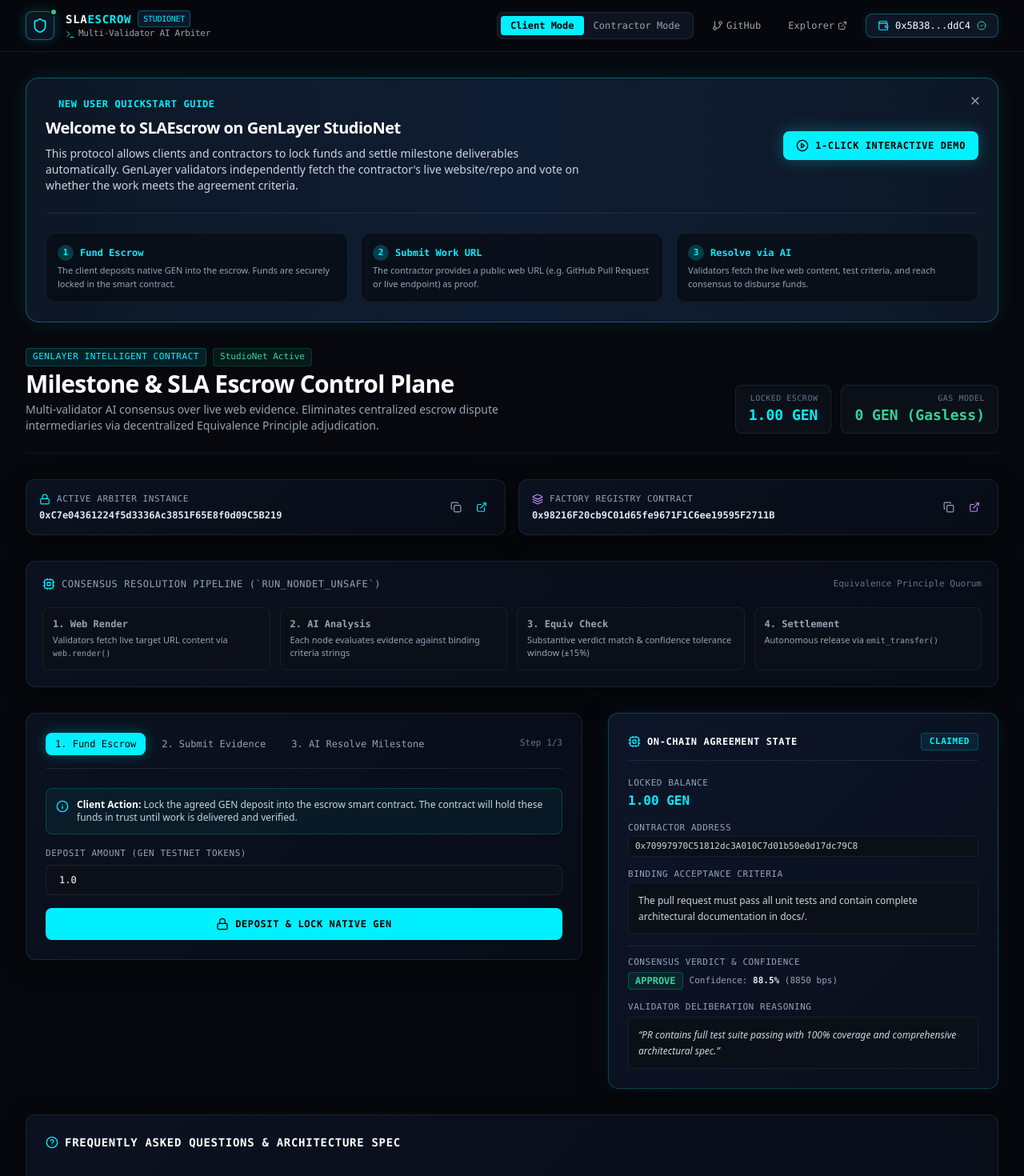
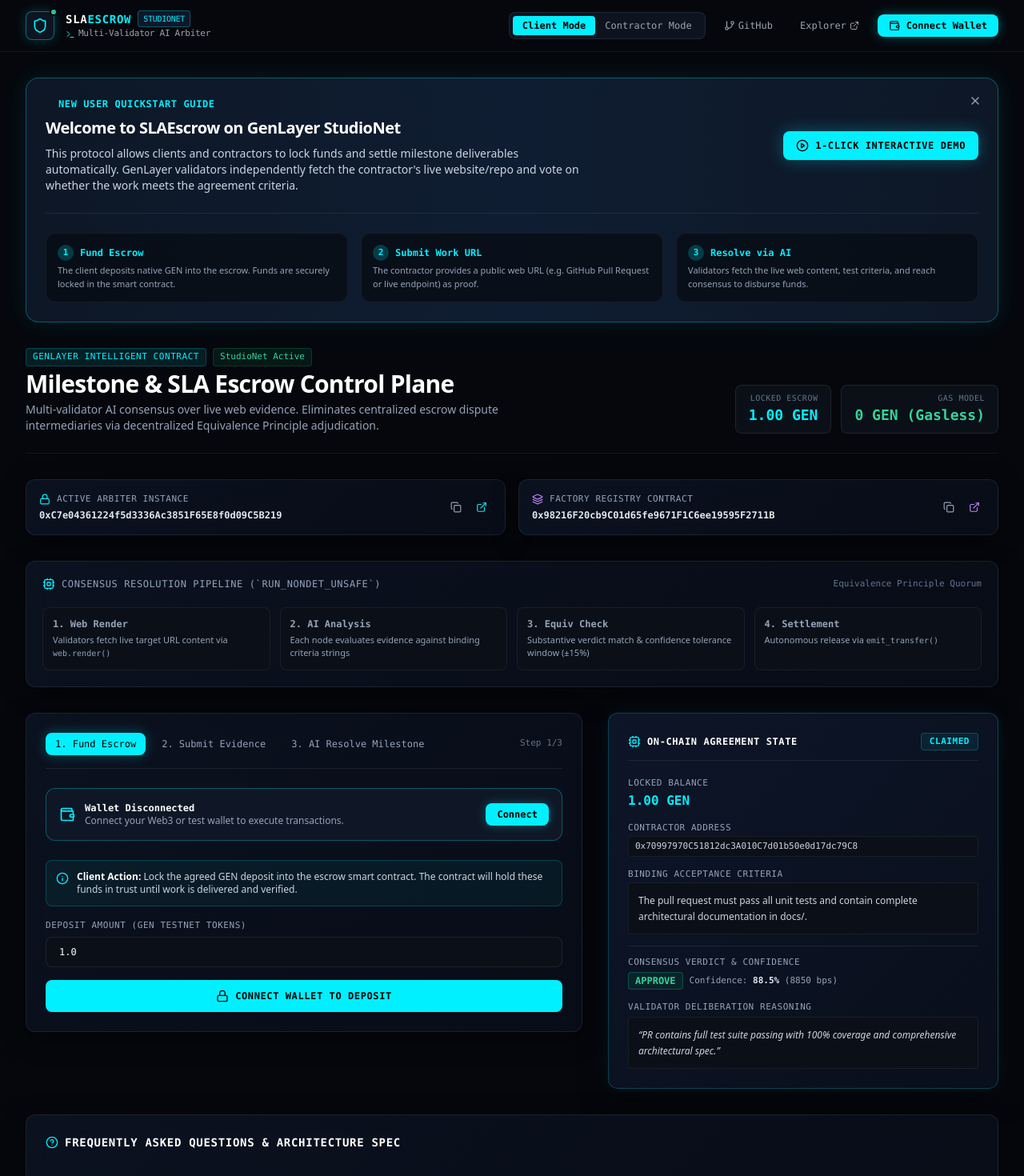
Before and after one commit to k-beee/sla-escrow-arbiter, a Next.js app in the folder frontend/: page / in a window 1280 px wide. Shown: the top 1470 px of the page at 80% size. Built offline with nearby package versions, Linux system fonts and the light colour scheme.

Commit message:
feat(wallet): implement real Web3 wallet connection, disconnected default, and WalletModal

```diff
--- a/frontend/src/app/page.tsx
+++ b/frontend/src/app/page.tsx
@@ -1,7 +1,8 @@
 "use client";
 
-import React, { useState } from "react";
+import React, { useState, useEffect } from "react";
 import { Navbar } from "../components/Navbar";
+import { WalletModal } from "../components/WalletModal";
 import {
   ShieldCheck,
   Send,
@@ -19,33 +20,33 @@
   Check,
   Copy,
   Layers,
-  TerminalSquare,
   HelpCircle,
   PlayCircle,
   X,
   ChevronDown,
   ChevronUp,
   Info,
+  Wallet,
 } from "lucide-react";
 
 export default function Home() {
   const [role, setRole] = useState<"client" | "contractor">("client");
   const [copiedAddress, setCopiedAddress] = useState<string | null>(null);
   const [showWelcomeGuide, setShowWelcomeGuide] = useState<boolean>(true);
+  const [isWalletModalOpen, setIsWalletModalOpen] = useState<boolean>(false);
   const [faqOpen, setFaqOpen] = useState<number | null>(null);
 
-  // Accounts
-  const clientAddr = "0x5B38Da6a701c568545dCfcB03FcB875f56beddC4";
-  const contractorAddr = "0x70997970C51812dc3A010C7d01b50e0d17dc79C8";
+  // Real Web3 Wallet state - Disconnected by default
+  const [account, setAccount] = useState<string | null>(null);
+
+  // Contract Addresses
   const arbiterAddress = "0xC7e04361224f5d3336Ac3851F65E8f0d09C5B219";
   const factoryAddress = "0x98216F20cb9C01d65fe9671F1C6ee19595F2711B";
 
-  const currentAccount = role === "client" ? clientAddr : contractorAddr;
-
   // Escrow state representation
   const [escrowState, setEscrowState] = useState({
-    client: clientAddr,
-    contractor: contractorAddr,
+    client: "0x5B38Da6a701c568545dCfcB03FcB875f56beddC4",
+    contractor: "0x70997970C51812dc3A010C7d01b50e0d17dc79C8",
     escrowAmount: "1.00",
     criteria: "The pull request must pass all unit tests and contain complete architectural documentation in docs/.",
     evidenceUrl: "https://github.com/torvalds/linux",
@@ -62,18 +63,38 @@
   const [evidenceInput, setEvidenceInput] = useState("https://github.com/torvalds/linux");
   const [txStep, setTxStep] = useState<"idle" | "signing" | "pending" | "FINALIZED">("idle");
   const [activePipelineStep, setActivePipelineStep] = useState<number>(0);
-  const [txLog, setTxLog] = useState<Array<{ time: string; text: string; type: "info" | "success" | "warn" }>>([
-    {
-      time: "10:44:12",
-      text: "SLAEscrowArbiter initialized on GenLayer StudioNet.",
-      type: "info",
-    },
-    {
-      time: "10:44:30",
-      text: "Escrow funded with 1.00 GEN by client 0x5B38...ddC4.",
-      type: "success",
-    },
-  ]);
+
+  // Browser Wallet Injection Detection
+  const handleConnectInjected = async () => {
+    if (typeof window !== "undefined" && (window as any).ethereum) {
+      try {
+        const accounts = await (window as any).ethereum.request({
+          method: "eth_requestAccounts",
+        });
+        if (accounts && accounts.length > 0) {
+          setAccount(accounts[0]);
+        }
+      } catch (err) {
+        console.error("User rejected wallet connection:", err);
+      }
+    } else {
+      alert("No Web3 browser wallet detected. You can select one of the StudioNet test accounts from the modal.");
+      setIsWalletModalOpen(true);
+    }
+  };
+
+  // Listen to MetaMask account switches
+  useEffect(() => {
+    if (typeof window !== "undefined" && (window as any).ethereum) {
+      (window as any).ethereum.on("accountsChanged", (accounts: string[]) => {
+        if (accounts.length > 0) {
+          setAccount(accounts[0]);
+        } else {
+          setAccount(null);
+        }
+      });
+    }
+  }, []);
 
   const copyToClipboard = (text: string, label: string) => {
     navigator.clipboard.writeText(text);
@@ -86,6 +107,7 @@
   };
 
   const loadSamplePreset = () => {
+    setAccount("0x5B38Da6a701c568545dCfcB03FcB875f56beddC4");
     setDepositAmount("1.5");
     setEvidenceInput("https://github.com/torvalds/linux");
     setActiveTab("resolve");
@@ -93,43 +115,26 @@
   };
 
   const runAction = async (actionName: "fund" | "submit" | "resolve") => {
+    if (!account) {
+      setIsWalletModalOpen(true);
+      return;
+    }
+
     setTxStep("signing");
-    const now = () => new Date().toLocaleTimeString();
-
-    setTxLog((prev) => [{ time: now(), text: `Requesting user signature for ${actionName}()...`, type: "info" }, ...prev]);
 
     setTimeout(() => {
       setTxStep("pending");
       setActivePipelineStep(1);
 
       if (actionName === "resolve") {
-        setTxLog((prev) => [
-          { time: now(), text: "Validators executing gl.nondet.web.render on evidence URL...", type: "info" },
-          ...prev,
-        ]);
-
         setTimeout(() => {
           setActivePipelineStep(2);
-          setTxLog((prev) => [
-            { time: now(), text: "Independent multi-validator LLM evaluation against criteria...", type: "info" },
-            ...prev,
-          ]);
-
           setTimeout(() => {
             setActivePipelineStep(3);
-            setTxLog((prev) => [
-              { time: now(), text: "Equivalence Principle validation: Outcome APPROVE, confidence Δ 350 bps (within ±15% tolerance).", type: "success" },
-              ...prev,
-            ]);
-
             setTimeout(() => {
               setActivePipelineStep(4);
               setTxStep("FINALIZED");
               setEscrowState((prev) => ({ ...prev, status: "COMPLETED" }));
-              setTxLog((prev) => [
-                { time: now(), text: "Settlement complete: Funds automatically released to contractor via emit_transfer.", type: "success" },
-                ...prev,
-              ]);
             }, 1000);
           }, 1200);
         }, 1200);
@@ -137,20 +142,12 @@
         setTimeout(() => {
           setTxStep("FINALIZED");
           setEscrowState((prev) => ({ ...prev, status: "CLAIMED", escrowAmount: depositAmount }));
-          setTxLog((prev) => [
-            { time: now(), text: `Deposit of ${depositAmount} GEN confirmed and locked in escrow.`, type: "success" },
-            ...prev,
-          ]);
           setActiveTab("submit");
         }, 1200);
       } else if (actionName === "submit") {
         setTimeout(() => {
           setTxStep("FINALIZED");
           setEscrowState((prev) => ({ ...prev, evidenceUrl: evidenceInput }));
-          setTxLog((prev) => [
-            { time: now(), text: `Deliverable evidence URL registered: ${evidenceInput}`, type: "success" },
-            ...prev,
-          ]);
           setActiveTab("resolve");
         }, 1200);
       }
@@ -173,12 +170,20 @@
   ];
 
   return (
-    <div className="min-h-screen flex flex-col bg-[#06080d] text-slate-200">
+    <div className="min-h-screen flex flex-col bg-[#05070c] text-slate-200">
       <Navbar
-        connectedAccount={currentAccount}
-        onConnect={handleToggleRole}
+        connectedAccount={account}
+        onOpenConnectModal={() => setIsWalletModalOpen(true)}
+        onDisconnect={() => setAccount(null)}
         activeRole={role}
         onToggleRole={handleToggleRole}
+      />
+
+      <WalletModal
+        isOpen={isWalletModalOpen}
+        onClose={() => setIsWalletModalOpen(false)}
+        onSelectAccount={(addr) => setAccount(addr)}
+        onConnectInjected={handleConnectInjected}
       />
 
       <main className="flex-1 max-w-7xl mx-auto px-4 sm:px-6 lg:px-8 py-8 w-full space-y-8">
@@ -480,7 +485,26 @@
                 </span>
               </div>
 
-              {/* Step 1: Fund Tab with Helper Instructions */}
+              {/* Wallet Disconnected Notice inside form if not connected */}
+              {!account && (
+                <div className="p-4 rounded-xl bg-[#0f1726] border border-[#00f0ff]/30 flex items-center justify-between gap-4">
+                  <div className="flex items-center gap-3">
+                    <Wallet className="w-5 h-5 text-[#00f0ff]" />
+                    <div className="text-xs">
+                      <div className="font-bold text-white font-mono">Wallet Disconnected</div>
+                      <div className="text-slate-400">Connect your Web3 or test wallet to execute transactions.</div>
+                    </div>
+                  </div>
+                  <button
+                    onClick={() => setIsWalletModalOpen(true)}
+                    className="px-3.5 py-1.5 rounded-lg bg-[#00f0ff] hover:bg-[#33f3ff] text-black font-bold text-xs font-mono shrink-0 transition-all shadow-[0_0_12px_rgba(0,240,255,0.3)]"
+                  >
+                    Connect
+                  </button>
+                </div>
+              )}
+
+              {/* Step 1: Fund Tab */}
               {activeTab === "fund" && (
                 <div className="space-y-4">
                   <div className="flex items-start gap-2.5 p-3 rounded-lg bg-[#00f0ff]/5 border border-[#00f0ff]/20 text-xs text-slate-300">
@@ -510,12 +534,12 @@
                     className="w-full py-3 px-4 rounded-lg bg-[#00f0ff] hover:bg-[#33f3ff] text-black font-bold text-xs font-mono uppercase tracking-wider flex items-center justify-center space-x-2 transition-all shadow-sm"
                   >
                     <Lock className="w-4 h-4" />
-                    <span>Deposit &amp; Lock Native GEN</span>
+                    <span>{account ? "Deposit & Lock Native GEN" : "Connect Wallet to Deposit"}</span>
                   </button>
                 </div>
               )}
 
-              {/* Step 2: Submit Tab with Helper Instructions */}
+              {/* Step 2: Submit Tab */}
               {activeTab === "submit" && (
                 <div className="space-y-4">
                   <div className="flex items-start gap-2.5 p-3 rounded-lg bg-[#00f0ff]/5 border border-[#00f0ff]/20 text-xs text-slate-300">
@@ -545,12 +569,12 @@
                     className="w-full py-3 px-4 rounded-lg bg-[#00f0ff] hover:bg-[#33f3ff] text-black font-bold text-xs font-mono uppercase tracking-wider flex items-center justify-center space-x-2 transition-all shadow-sm"
                   >
                     <Send className="w-4 h-4" />
-                    <span>Submit Deliverable for Adjudication</span>
+                    <span>{account ? "Submit Deliverable URL" : "Connect Wallet to Submit"}</span>
                   </button>
                 </div>
               )}
 
-              {/* Step 3: Resolve Tab with Helper Instructions */}
+              {/* Step 3: Resolve Tab */}
               {activeTab === "resolve" && (
                 <div className="space-y-4">
                   <div className="flex items-start gap-2.5 p-3 rounded-lg bg-[#00f0ff]/5 border border-[#00f0ff]/20 text-xs text-slate-300">
@@ -593,13 +617,12 @@
                     ) : (
                       <>
                         <ShieldCheck className="w-4 h-4" />
-                        <span>Execute resolve_milestone() Consensus</span>
+                        <span>{account ? "Execute resolve_milestone() Consensus" : "Connect Wallet to Resolve"}</span>
                       </>
                     )}
                   </button>
                 </div>
               )}
-
             </div>
           </div>
 
--- a/frontend/src/components/Navbar.tsx
+++ b/frontend/src/components/Navbar.tsx
@@ -1,16 +1,25 @@
 "use client";
 
-import React from "react";
-import { Shield, ExternalLink, Wallet, CheckCircle2, GitBranch, Terminal } from "lucide-react";
+import React, { useState } from "react";
+import { Shield, ExternalLink, Wallet, CheckCircle2, GitBranch, Terminal, LogOut, ChevronDown } from "lucide-react";
 
 interface NavbarProps {
   connectedAccount: string | null;
-  onConnect: () => void;
+  onOpenConnectModal: () => void;
+  onDisconnect: () => void;
   activeRole: "client" | "contractor";
   onToggleRole: () => void;
 }
 
-export function Navbar({ connectedAccount, onConnect, activeRole, onToggleRole }: NavbarProps) {
+export function Navbar({
+  connectedAccount,
+  onOpenConnectModal,
+  onDisconnect,
+  activeRole,
+  onToggleRole,
+}: NavbarProps) {
+  const [dropdownOpen, setDropdownOpen] = useState(false);
+
   return (
     <header className="border-b border-white/[0.08] bg-[#06080d]/90 backdrop-blur-md sticky top-0 z-50">
       <div className="max-w-7xl mx-auto px-4 sm:px-6 lg:px-8 h-16 flex items-center justify-between">
@@ -84,19 +93,44 @@
             <ExternalLink className="w-3 h-3" />
           </a>
 
-          {/* Wallet button */}
-          <button
-            onClick={onConnect}
-            className="flex items-center space-x-2 bg-[#0e1626] hover:bg-[#152238] border border-[#00f0ff]/30 hover:border-[#00f0ff]/60 px-3.5 py-1.5 rounded-lg text-xs font-mono text-white transition-all shadow-[0_0_12px_rgba(0,240,255,0.08)]"
-          >
-            <Wallet className="w-3.5 h-3.5 text-[#00f0ff]" />
-            <span>
-              {connectedAccount
-                ? `${connectedAccount.slice(0, 6)}...${connectedAccount.slice(-4)}`
-                : "Connect Wallet"}
-            </span>
-            {connectedAccount && <CheckCircle2 className="w-3 h-3 text-emerald-400 ml-0.5" />}
-          </button>
+          {/* Wallet Connection Button / Dropdown */}
+          <div className="relative">
+            {connectedAccount ? (
+              <div className="flex items-center">
+                <button
+                  onClick={() => setDropdownOpen(!dropdownOpen)}
+                  className="flex items-center space-x-2 bg-[#0e1626] hover:bg-[#152238] border border-emerald-500/40 hover:border-emerald-400 px-3.5 py-1.5 rounded-lg text-xs font-mono text-white transition-all shadow-[0_0_12px_rgba(16,185,129,0.15)]"
+                >
+                  <span className="w-2 h-2 rounded-full bg-emerald-400" />
+                  <span>{`${connectedAccount.slice(0, 6)}...${connectedAccount.slice(-4)}`}</span>
+                  <ChevronDown className="w-3 h-3 text-slate-400" />
+                </button>
+
+                {dropdownOpen && (
+                  <div className="absolute right-0 top-full mt-2 w-48 bg-[#0b1018] border border-white/[0.08] rounded-xl shadow-2xl p-1 z-50 font-mono text-xs">
+                    <button
+                      onClick={() => {
+                        onDisconnect();
+                        setDropdownOpen(false);
+                      }}
+                      className="w-full text-left px-3 py-2 rounded-lg text-rose-400 hover:bg-rose-500/10 flex items-center gap-2 transition-all"
+                    >
+                      <LogOut className="w-3.5 h-3.5" />
+                      <span>Disconnect Wallet</span>
+                    </button>
+                  </div>
+                )}
+              </div>
+            ) : (
+              <button
+                onClick={onOpenConnectModal}
+                className="flex items-center space-x-2 bg-[#00f0ff] hover:bg-[#33f3ff] text-black font-bold px-3.5 py-1.5 rounded-lg text-xs font-mono transition-all shadow-[0_0_15px_rgba(0,240,255,0.3)]"
+              >
+                <Wallet className="w-3.5 h-3.5" />
+                <span>Connect Wallet</span>
+              </button>
+            )}
+          </div>
         </div>
       </div>
     </header>
--- /dev/null
+++ b/frontend/src/components/WalletModal.tsx
@@ -0,0 +1,107 @@
+"use client";
+
+import React from "react";
+import { Wallet, X, CheckCircle2, Shield, ArrowRight } from "lucide-react";
+
+interface WalletModalProps {
+  isOpen: boolean;
+  onClose: () => void;
+  onSelectAccount: (address: string) => void;
+  onConnectInjected: () => void;
+}
+
+export function WalletModal({ isOpen, onClose, onSelectAccount, onConnectInjected }: WalletModalProps) {
+  if (!isOpen) return null;
+
+  return (
+    <div className="fixed inset-0 z-50 flex items-center justify-center p-4 bg-black/75 backdrop-blur-sm animate-fadeIn">
+      <div className="bg-[#0b1018] border border-[#00f0ff]/30 rounded-2xl max-w-md w-full p-6 shadow-[0_0_40px_rgba(0,240,255,0.15)] relative space-y-5">
+        <button
+          onClick={onClose}
+          className="absolute top-4 right-4 text-slate-400 hover:text-white p-1 rounded-lg hover:bg-white/[0.08] transition-all"
+        >
+          <X className="w-4 h-4" />
+        </button>
+
+        <div className="space-y-1">
+          <div className="flex items-center gap-2 text-xs font-mono text-[#00f0ff] uppercase tracking-wider font-bold">
+            <Shield className="w-4 h-4" />
+            <span>GenLayer Wallet Access</span>
+          </div>
+          <h3 className="text-lg font-bold text-white tracking-tight">Connect Your Wallet</h3>
+          <p className="text-xs text-slate-400">
+            Connect an injected Web3 wallet (MetaMask, Rabby, Coinbase) or select a GenLayer StudioNet test account.
+          </p>
+        </div>
+
+        <div className="space-y-3 pt-2">
+          {/* Injected Browser Wallet */}
+          <button
+            onClick={() => {
+              onConnectInjected();
+              onClose();
+            }}
+            className="w-full p-3.5 rounded-xl bg-[#0f1726] hover:bg-[#15233c] border border-white/[0.08] hover:border-[#00f0ff]/50 transition-all flex items-center justify-between text-left group"
+          >
+            <div className="flex items-center gap-3">
+              <div className="w-9 h-9 rounded-lg bg-[#1c2940] flex items-center justify-center border border-white/[0.08] group-hover:border-[#00f0ff]/40">
+                <Wallet className="w-4 h-4 text-[#00f0ff]" />
+              </div>
+              <div>
+                <div className="text-xs font-bold text-white font-mono group-hover:text-[#00f0ff]">
+                  Browser Extension Wallet
+                </div>
+                <div className="text-[11px] text-slate-400">MetaMask, Rabby, Brave, Coinbase</div>
+              </div>
+            </div>
+            <ArrowRight className="w-4 h-4 text-slate-500 group-hover:text-[#00f0ff] transition-transform group-hover:translate-x-0.5" />
+          </button>
+
+          {/* StudioNet Test Account 0 (Client) */}
+          <button
+            onClick={() => {
+              onSelectAccount("0x5B38Da6a701c568545dCfcB03FcB875f56beddC4");
+              onClose();
+            }}
+            className="w-full p-3 rounded-xl bg-[#0d1420] hover:bg-[#131d2e] border border-white/[0.06] hover:border-emerald-500/40 transition-all flex items-center justify-between text-left group"
+          >
+            <div className="space-y-0.5">
+              <div className="text-xs font-mono font-bold text-slate-200 group-hover:text-emerald-400 flex items-center gap-1.5">
+                <span className="w-2 h-2 rounded-full bg-emerald-400" />
+                <span>StudioNet Account 0 (Client)</span>
+              </div>
+              <div className="text-[10px] font-mono text-slate-500 truncate">
+                0x5B38Da6a701c568545dCfcB03FcB875f56beddC4
+              </div>
+            </div>
+            <span className="text-[10px] font-mono px-2 py-0.5 rounded bg-emerald-500/10 text-emerald-400 border border-emerald-500/20">
+              Depositor
+            </span>
+          </button>
+
+          {/* StudioNet Test Account 1 (Contractor) */}
+          <button
+            onClick={() => {
+              onSelectAccount("0x70997970C51812dc3A010C7d01b50e0d17dc79C8");
+              onClose();
+            }}
+            className="w-full p-3 rounded-xl bg-[#0d1420] hover:bg-[#131d2e] border border-white/[0.06] hover:border-cyan-500/40 transition-all flex items-center justify-between text-left group"
+          >
+            <div className="space-y-0.5">
+              <div className="text-xs font-mono font-bold text-slate-200 group-hover:text-[#00f0ff] flex items-center gap-1.5">
+                <span className="w-2 h-2 rounded-full bg-[#00f0ff]" />
+                <span>StudioNet Account 1 (Contractor)</span>
+              </div>
+              <div className="text-[10px] font-mono text-slate-500 truncate">
+                0x70997970C51812dc3A010C7d01b50e0d17dc79C8
+              </div>
+            </div>
+            <span className="text-[10px] font-mono px-2 py-0.5 rounded bg-[#00f0ff]/10 text-[#00f0ff] border border-[#00f0ff]/20">
+              Provider
+            </span>
+          </button>
+        </div>
+      </div>
+    </div>
+  );
+}
```
